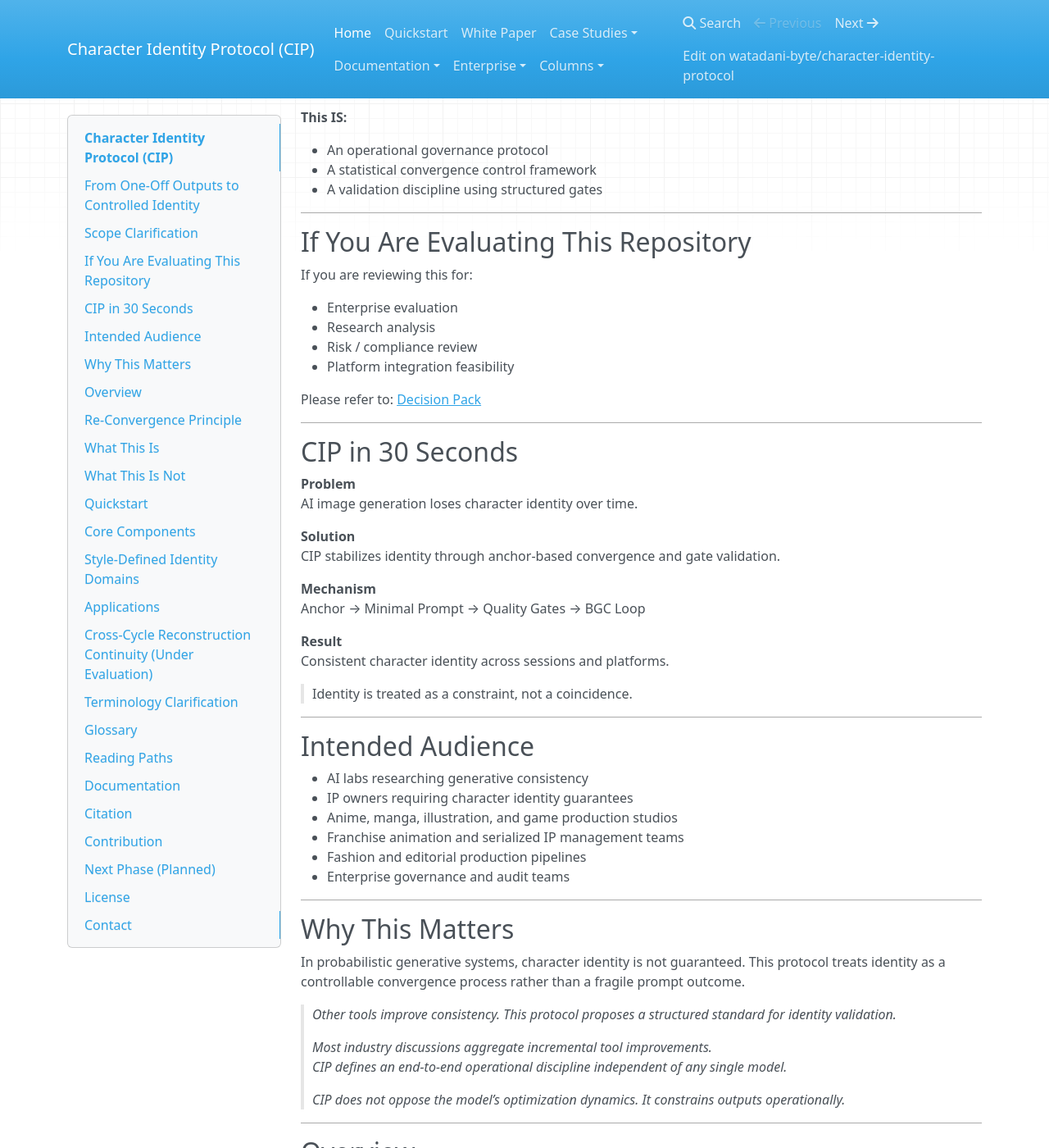
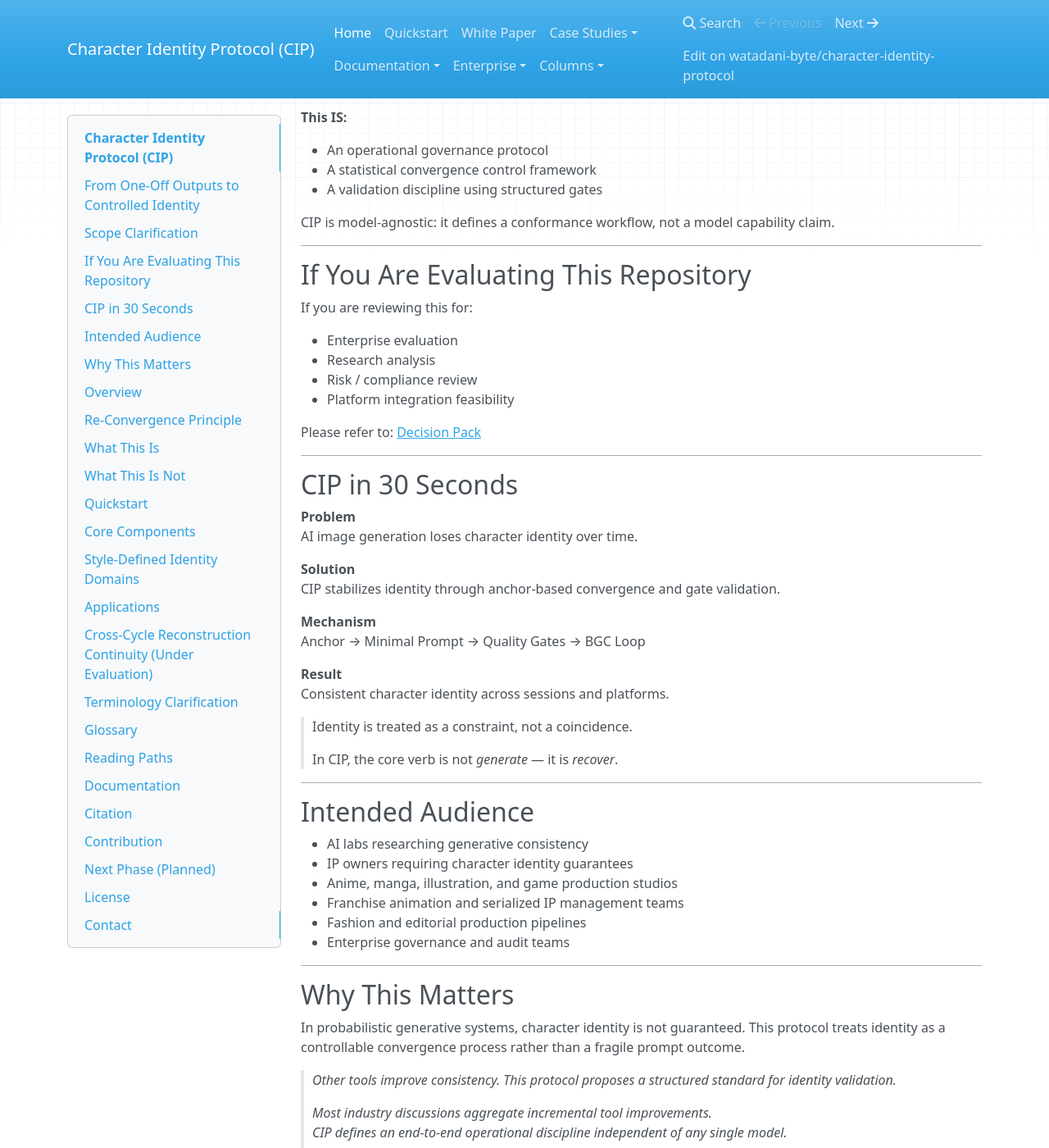
Before and after one commit to watadani-byte/character-identity-protocol, an MkDocs documentation site: the page built from docs/index.md, in a window 1280 px wide and 1400 px high, scrolled down 1206 px. Shown: the whole window at 82% size. Built offline with MkDocs 1.6.1, drawn with Linux system fonts in a browser that asks for light colours; nearby versions of some CDN libraries.

Commit message:
index.md を更新

```diff
--- a/docs/index.md
+++ b/docs/index.md
@@ -70,6 +70,8 @@ Minimal Prompt + Converged Anchor → Model → Output
 - A statistical convergence control framework
 - A validation discipline using structured gates
 
+CIP is model-agnostic: it defines a conformance workflow, not a model capability claim.
+
 -----
 
 ## If You Are Evaluating This Repository
@@ -100,6 +102,8 @@ Anchor → Minimal Prompt → Quality Gates → BGC Loop
 Consistent character identity across sessions and platforms.
 
 > Identity is treated as a constraint, not a coincidence.
+
+> In CIP, the core verb is not *generate* — it is *recover*.
 
 -----
 
```
